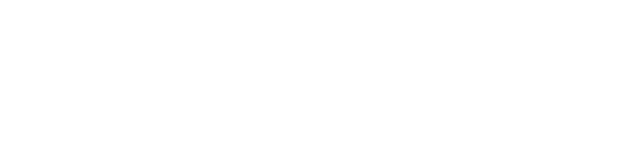
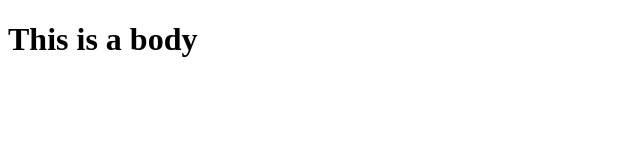
Before and after one commit to averma247/GIT-Command-Example, a plain HTML site: page index.html in a window 1280 px wide. Shown: the whole page, without its empty margins (0-640 px from the left). Drawn offline with Linux system fonts and the light colour scheme.

Commit message:
updated index.html

```diff
--- a/index.html
+++ b/index.html
@@ -6,6 +6,6 @@
 	<title>MY First Page 1</title>
 </head>
 <body>
-
+<h1>This is a body</h1>
 </body>
 </html>
```
